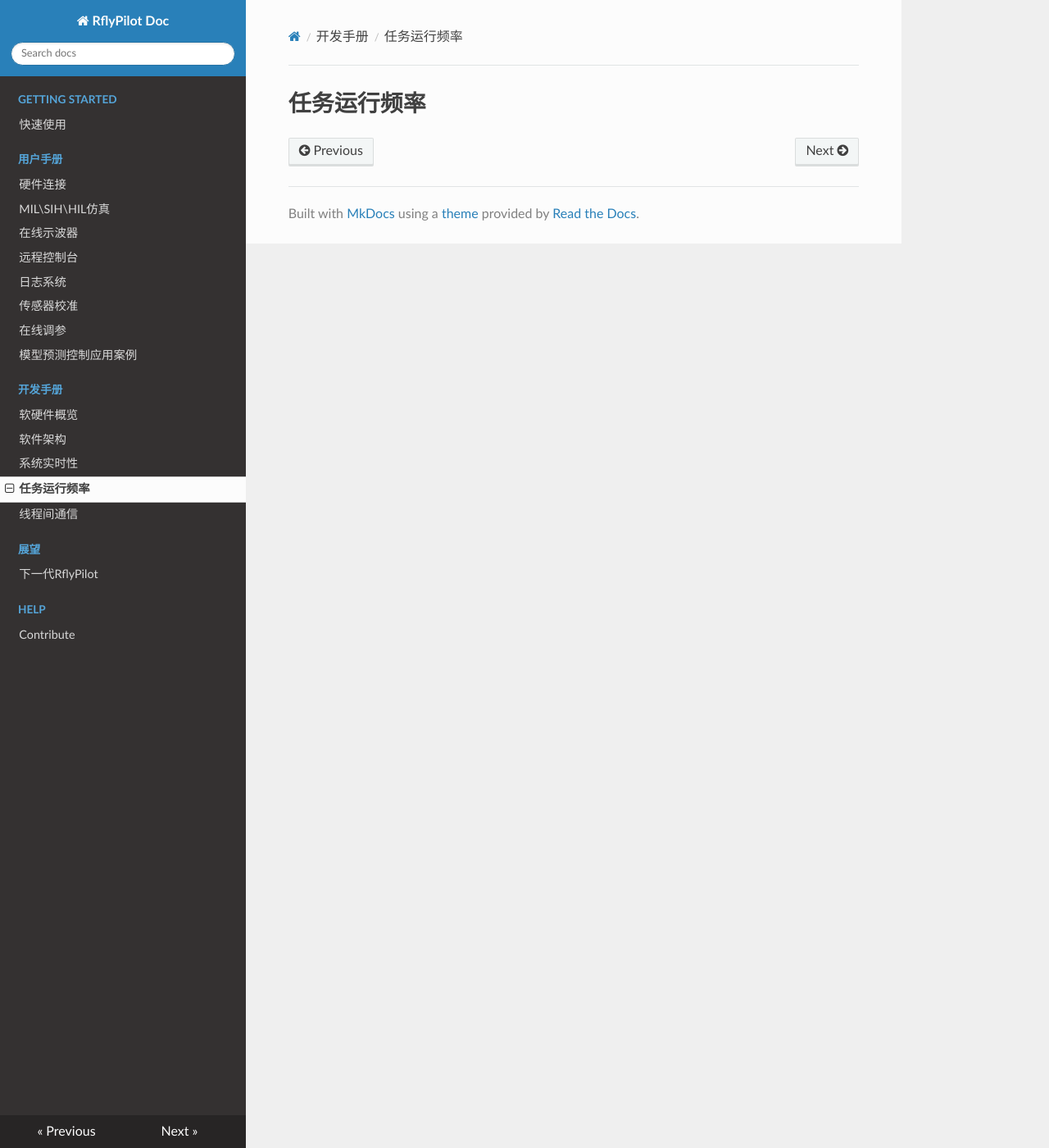
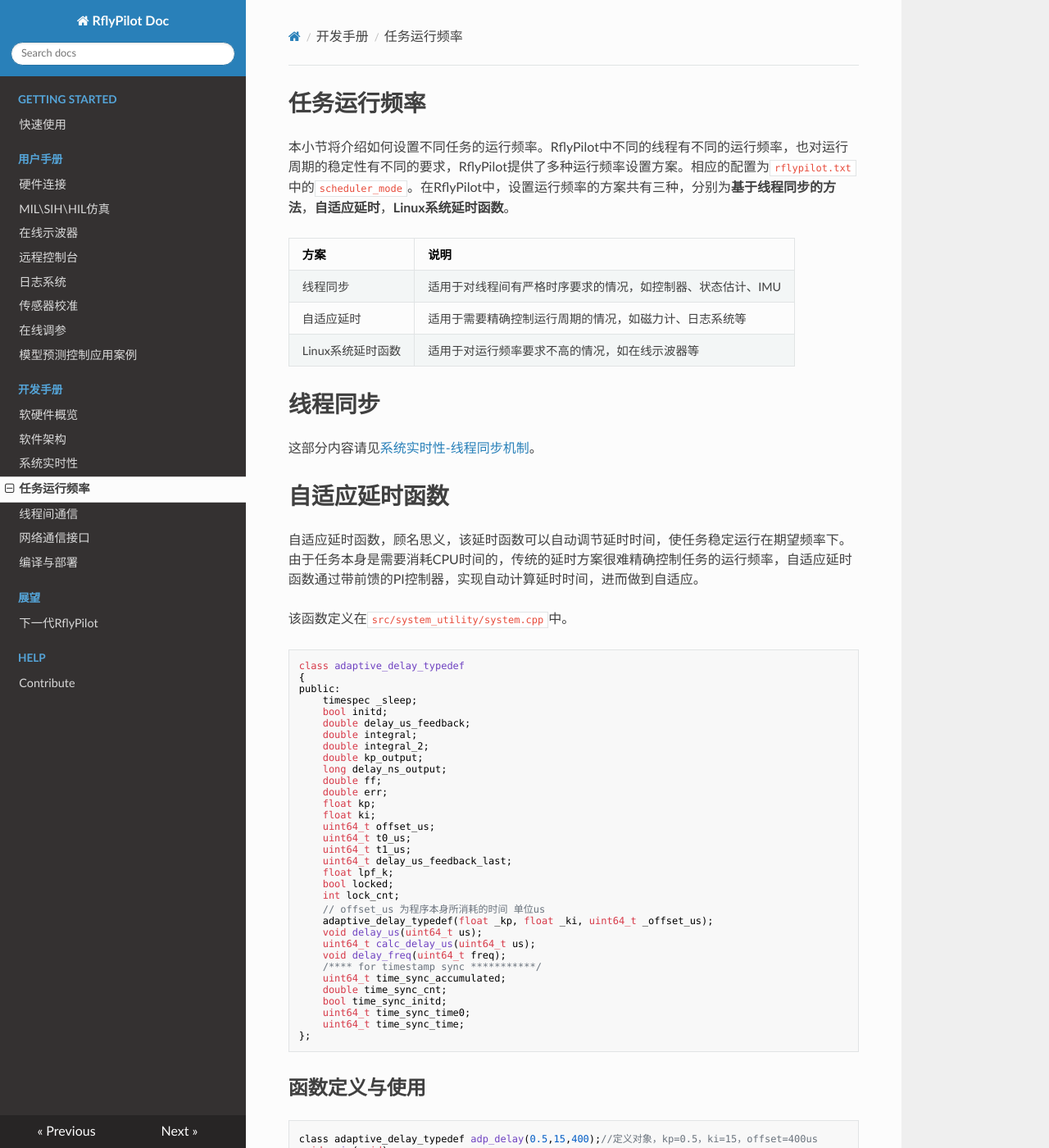
Before and after one commit to RflyPilot/rflypilot, an MkDocs documentation site: the page built from docs/development/task_period.md, in a window 1280 px wide and 1400 px high. Shown: the whole window at 82% size. Built offline with MkDocs 1.6.1, drawn with Linux system fonts in a browser that asks for light colours; nearby versions of some CDN libraries; some of the changed text lies outside the part shown.

Commit message:
add chapter msg

````diff
--- a/docs/development/task_period.md
+++ b/docs/development/task_period.md
@@ -1 +1,90 @@
 # 任务运行频率
+本小节将介绍如何设置不同任务的运行频率。RflyPilot中不同的线程有不同的运行频率，也对运行周期的稳定性有不同的要求，RflyPilot提供了多种运行频率设置方案。相应的配置为``rflypilot.txt``中的``scheduler_mode``。在RflyPilot中，设置运行频率的方案共有三种，分别为**基于线程同步的方法**，**自适应延时**，**Linux系统延时函数**。
+
+|方案|说明|
+|---|---|
+|线程同步|适用于对线程间有严格时序要求的情况，如控制器、状态估计、IMU|
+|自适应延时|适用于需要精确控制运行周期的情况，如磁力计、日志系统等|
+|Linux系统延时函数|适用于对运行频率要求不高的情况，如在线示波器等|
+
+# 线程同步
+
+这部分内容请见[系统实时性-线程同步机制](realtime.md)。
+
+# 自适应延时函数
+自适应延时函数，顾名思义，该延时函数可以自动调节延时时间，使任务稳定运行在期望频率下。由于任务本身是需要消耗CPU时间的，传统的延时方案很难精确控制任务的运行频率，自适应延时函数通过带前馈的PI控制器，实现自动计算延时时间，进而做到自适应。
+
+该函数定义在``src/system_utility/system.cpp``中。
+```C
+class adaptive_delay_typedef
+{
+public:
+    timespec _sleep;
+    bool initd;
+    double delay_us_feedback;
+	double integral;
+	double integral_2;
+	double kp_output;
+	long delay_ns_output;
+	double ff;
+	double err;
+	float kp;
+	float ki;
+	uint64_t offset_us;
+	uint64_t t0_us;
+	uint64_t t1_us;
+	uint64_t delay_us_feedback_last;
+	float lpf_k;
+	bool locked;
+	int lock_cnt;
+	// offset_us 为程序本身所消耗的时间 单位us
+	adaptive_delay_typedef(float _kp, float _ki, uint64_t _offset_us);
+	void delay_us(uint64_t us);
+	uint64_t calc_delay_us(uint64_t us);
+	void delay_freq(uint64_t freq);
+	/**** for timestamp sync ***********/
+	uint64_t time_sync_accumulated;
+	double time_sync_cnt;
+	bool time_sync_initd;
+	uint64_t time_sync_time0;
+	uint64_t time_sync_time;
+};
+```
+
+## 函数定义与使用
+```C
+class adaptive_delay_typedef adp_delay(0.5,15,400);//定义对象，kp=0.5，ki=15，offset=400us
+void main(void)
+{
+    for(;;)
+    {
+        task();//耗时约400us
+        adp_delay.delay_us(500);//单位us
+    }
+}
+```
+## 运行结果
+可以观察到IMU频率逐渐稳定在800Hz的拨动曲线。
+
+![](img/adp_delay.jpg)
+
+# Linux系统级延时函数
+
+Linux系统级延时函数为系统库中的延时函数，包括``usleep``，``nanosleep``等，其使用方法这里不再赘述。
+
+# 延时函数的切换
+RflyPilot支持对部分线程中延时方法进行切换，设置``rflypilot.txt``中的``scheduler_mode``即可。默认设置为``2``，即自适应延时方案。当开发这想切换到基于线程同步的延时方案是，需要设置``scheduler_mode = 2``并启用``USING_THREAD_SYNC 1``。
+```
+#system sample rate
+imu_rate = 800
+mag_rate = 95 # max rate 100Hz
+controller_rate = 333
+attitude_est_rate = 500
+lpe_rate = 500
+
+#scheduler_mode delay:1 adaptive_delay:2 timer:3(NOT RECOMMENDED!)
+scheduler_mode = 2
+```
+
+!!! TIP
+    基于线程同步方案的时钟源来自IMU线程，故IMU线程的稳定性影响着其他关键线程。设置``scheduler_mode = 2``则表示IMU线程延时方案为自适应延时方案。
--- a/mkdocs.yml
+++ b/mkdocs.yml
@@ -27,6 +27,8 @@ nav:
         - 系统实时性: development/realtime.md
         - 任务运行频率: development/task_period.md
         - 线程间通信: development/msg.md
+        - 网络通信接口: development/net_interface.md
+        - 编译与部署: development/compiling_deploy.md
     - 展望:
         - 下一代RflyPilot: Future/future.md
     - Help:
````
Also changed, not shown: docs/development/compiling_deploy.md (added, +1 -0 lines), docs/development/msg.md (+30 -0 lines), docs/development/net_interface.md (added, +1 -0 lines), docs/development/realtime.md (+4 -1 lines), docs/development/sys_overview.md (+1 -1 lines), docs/development/img/adp_delay.jpg (added).
